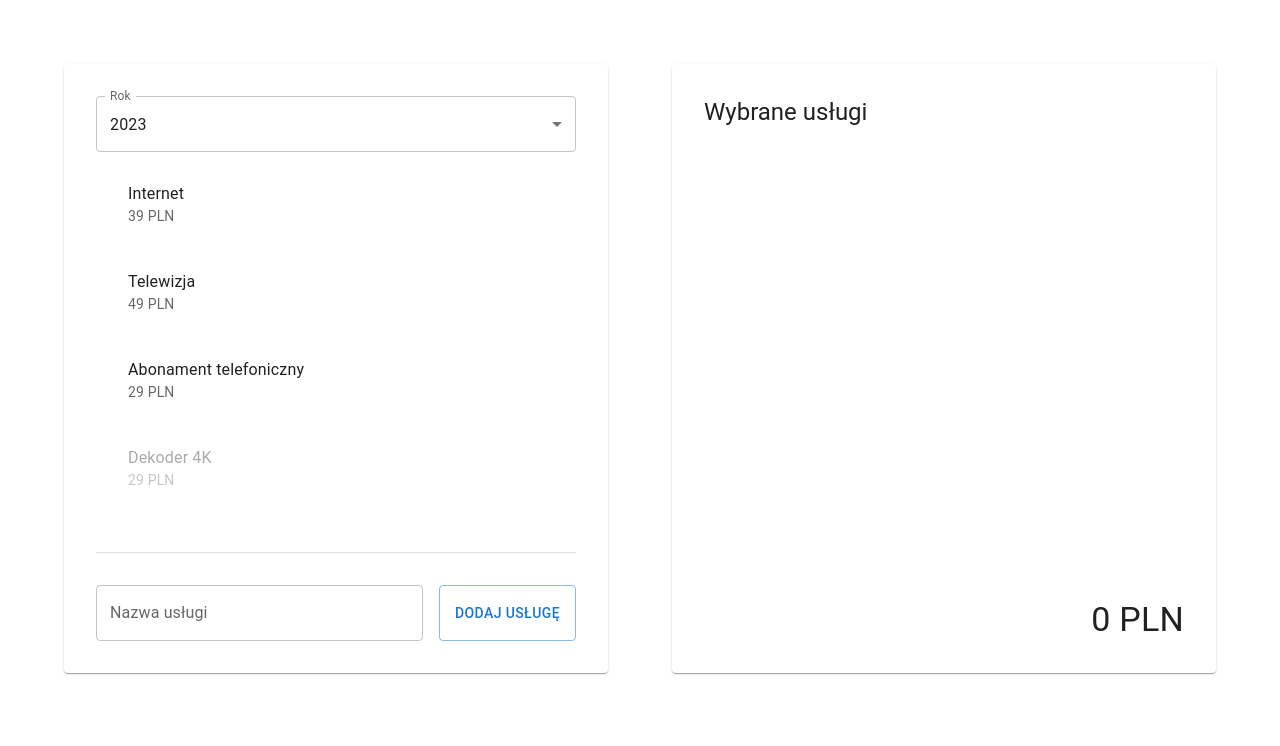
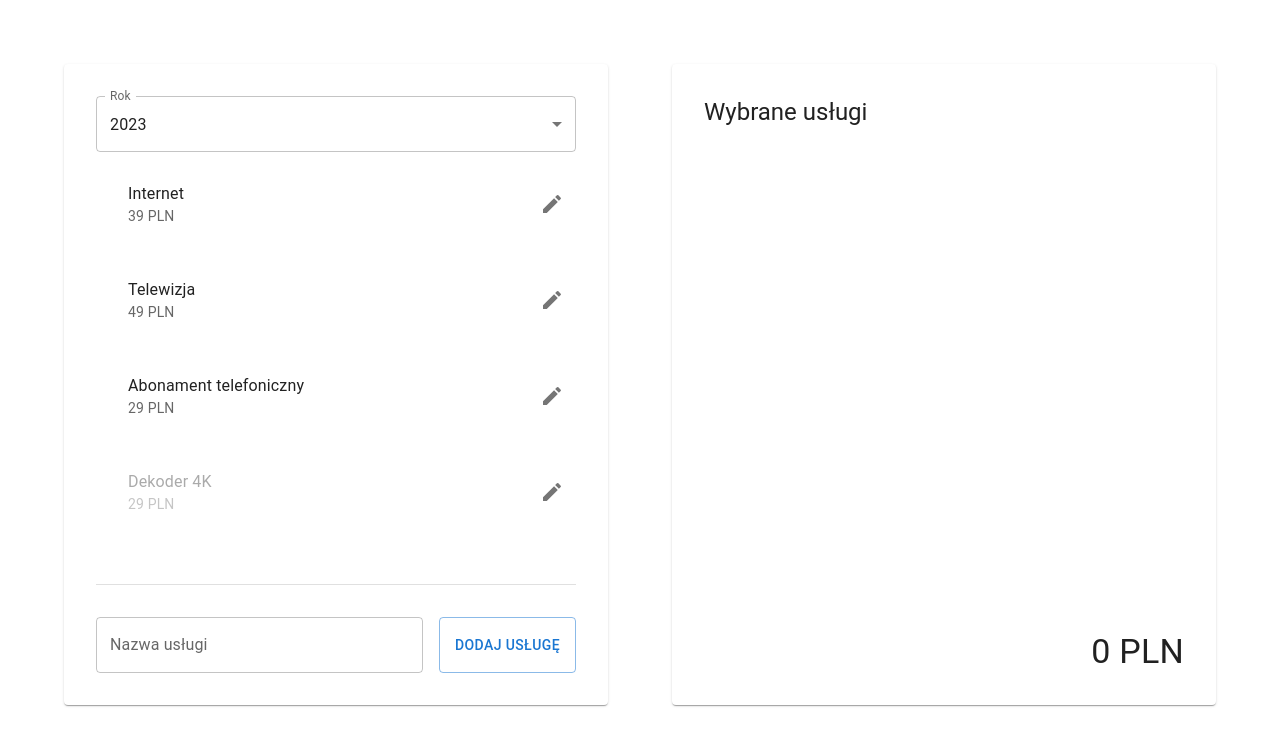
Before and after one commit to HubertNastaly/sp-tech-recruitment-task, a React (Vite) app: page / in a window 1280 px wide. Shown: the top 746 px of the page. Built offline with nearby package versions, Linux system fonts and the light colour scheme.

Commit message:
Allow modifying services

```diff
--- a/src/App.tsx
+++ b/src/App.tsx
@@ -30,6 +30,14 @@ function App() {
       selected: false
     }
     setServices(services => [...services, newService])
+  }, [setServices, years])
+
+  const updateService = useCallback((serviceId: number, updatedService: Service) => {
+    setServices(services => {
+      const newServices = [...services]
+      newServices[serviceId] = updatedService
+      return newServices
+    })
   }, [setServices])
 
   return (
@@ -42,6 +50,7 @@ function App() {
           services={services}
           onServiceSelectToggle={toggleSelect}
           onServiceAdd={addService}
+          onServiceUpdate={updateService}
         />
         <SelectedServicesList year={selectedYear} services={services} />
       </Box>
--- a/src/components/AvailableServicesList/AvailableServicesList.tsx
+++ b/src/components/AvailableServicesList/AvailableServicesList.tsx
@@ -1,7 +1,7 @@
-import { Divider, List, ListItem, ListItemButton, ListItemIcon, ListItemText, Paper } from "@mui/material"
-import { useCallback } from "react"
+import { Box, Divider, IconButton, List, ListItem, ListItemButton, ListItemText, Paper, TextField, colors } from "@mui/material"
+import { useCallback, useState } from "react"
 import { Service, Year } from "../../model"
-import { CheckCircle } from "@mui/icons-material"
+import { Check, Edit } from "@mui/icons-material"
 import { YearSelect } from "./YearSelect"
 import { ServiceInput } from "./ServiceInput"
 
@@ -12,28 +12,65 @@ interface Props {
   services: Service[]
   onServiceSelectToggle: (service: Service) => void
   onServiceAdd: (serviceName: string) => void
+  onServiceUpdate: (serviceId: number, service: Service) => void
 }
 
-export const AvailableServicesList = ({ selectedYear, years, onServiceSelectToggle, onYearChange, services, onServiceAdd }: Props) => {
+export const AvailableServicesList = ({ selectedYear, years, onServiceSelectToggle, onYearChange, services, onServiceAdd, onServiceUpdate }: Props) => {
+  const [editedServiceId, setEditedServiceId] = useState<number | null>(null)
+  const [editedServiceName, setEditedServiceName] = useState<string | null>(null)
+  const [editedServicePrice, setEditedServicePrice] = useState<string | null>(null)
+
   const canSelectService = useCallback((service: Service) => {
     const dependency = services.find(({ name }) => service.dependecy === name)
     return dependency ? dependency.selected : true
   }, [services])
 
+  const handleEditClick = useCallback((index: number) => {
+    setEditedServiceId(index)
+    setEditedServiceName(services[index].name)
+    setEditedServicePrice(services[index].prices[selectedYear].toString())
+  }, [setEditedServiceId, services, selectedYear])
+
+  const handleUpdateService = useCallback((serviceName: string | null, servicePrice: number | null) => {
+    if(editedServiceId === null || serviceName === null || servicePrice === null) {
+      return
+    }
+    const updatedService: Service = {
+      ...services[editedServiceId],
+      name: serviceName,
+      prices: {
+        ...services[editedServiceId].prices,
+        [selectedYear]: servicePrice
+      }
+    }
+    setEditedServiceId(null)
+    onServiceUpdate(editedServiceId, updatedService)
+  }, [editedServiceId, onServiceUpdate, services, selectedYear])
+
   return (
     <Paper sx={{ flex: 1, padding: 4 }}>
       <YearSelect years={years} onChange={onYearChange} />
       <List>
-        {services.map((service) => (
-          <ListItem key={service.name}>
-            <ListItemButton disabled={!canSelectService(service)} onClick={() => onServiceSelectToggle(service)}>
-              <ListItemText primary={service.name} secondary={`${service.prices[selectedYear]} PLN`} />
-              {service.selected && (
-                <ListItemIcon>
-                  <CheckCircle color="primary" />
-                </ListItemIcon>
+        {services.map((service, index) => (
+          <ListItem key={service.name} sx={{ outline: service.selected ? `1px solid ${colors.blue[600]}` : 'none', marginBottom: 1 }} secondaryAction={index !== editedServiceId ? (
+            <IconButton onClick={() => handleEditClick(index)} edge="end">
+              <Edit />
+            </IconButton>
+          ) : (
+            <IconButton onClick={() => handleUpdateService(editedServiceName, Number(editedServicePrice))} edge="end">
+              <Check />
+            </IconButton>
+          )}>
+              {index === editedServiceId ? (
+                <Box sx={{ display: 'flex', gap: 1, marginTop: 1, marginBottom: 1 }}>
+                  <TextField label="Usługa" value={editedServiceName} onChange={({ target: { value }}) => setEditedServiceName(value)} />
+                  <TextField label="Cena" value={editedServicePrice} onChange={({ target: { value }}) => setEditedServicePrice(value)} />
+                </Box>
+              ) : (
+                <ListItemButton disabled={!canSelectService(service)} disableRipple onClick={() => onServiceSelectToggle(service)} sx={{ gap: 2 }}>
+                  <ListItemText primary={service.name} secondary={`${service.prices[selectedYear]} PLN`} sx={{ width: '100%' }} />
+                </ListItemButton>
               )}
-            </ListItemButton>
           </ListItem>
         ))}
       </List>
```
